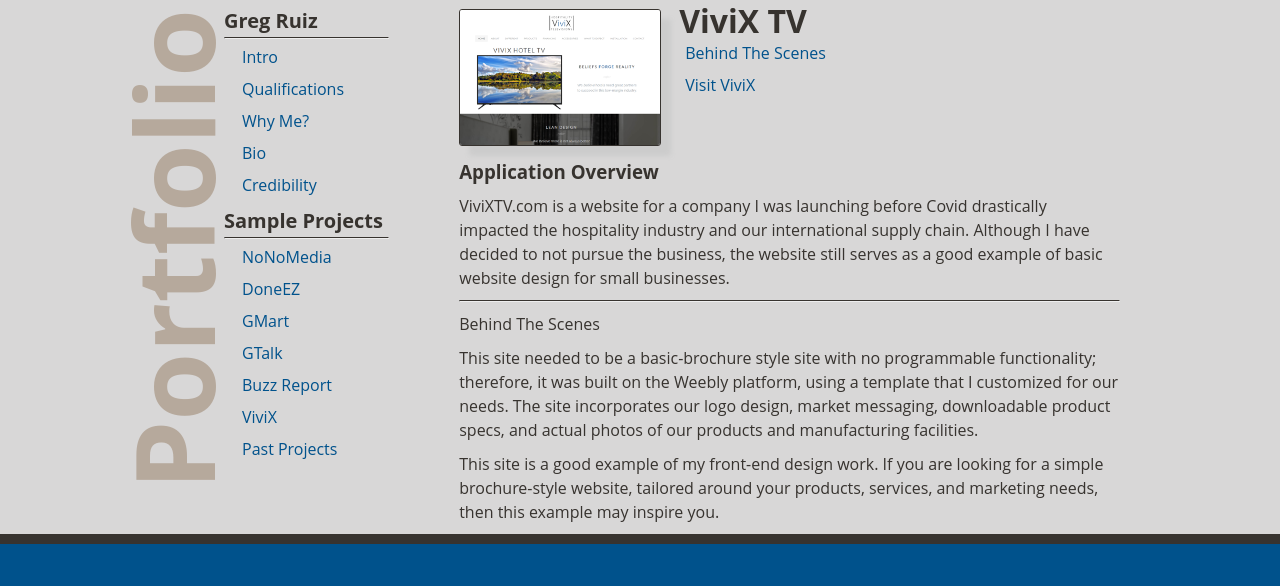
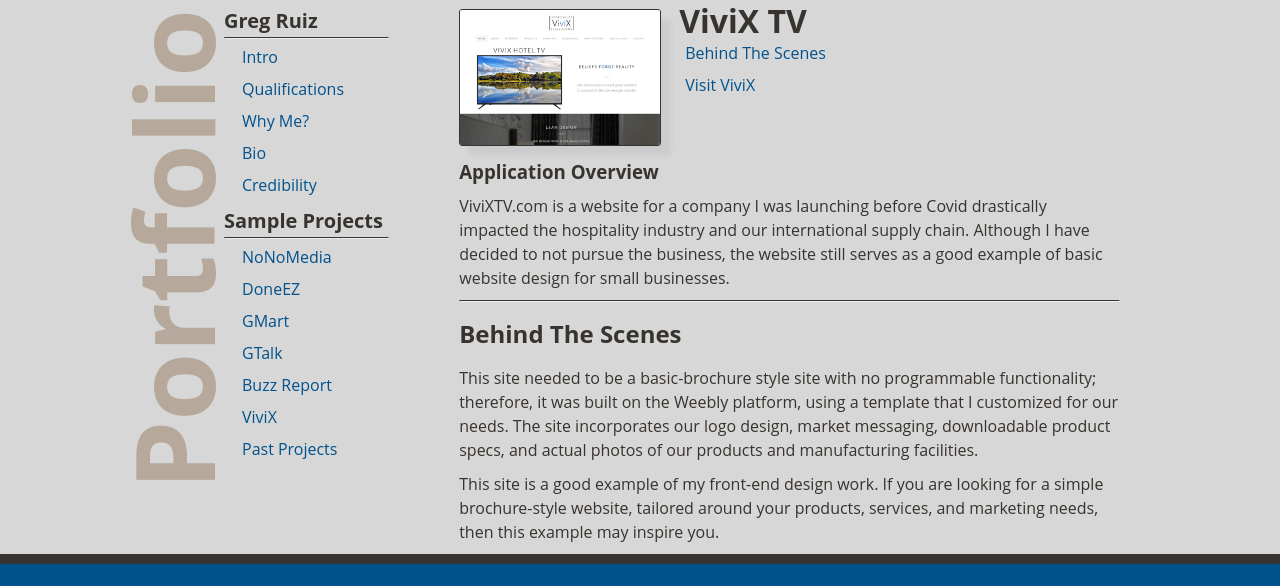
Before and after one commit to GregBoBeg/gregruizportfolio, a Django app: page /project/vivix in a window 1280 px wide. Shown: the part 131-717 px from the top of the page. Run offline with Django 3.2, Linux system fonts and the light colour scheme.

Commit message:
Minor Tweaks

```diff
--- a/gfolio_app/templates/gfolio_app/project-buzzreport.html
+++ b/gfolio_app/templates/gfolio_app/project-buzzreport.html
@@ -38,8 +38,8 @@
     <div id="BTSInfo" class="proj-bts">
         <hr>
         <div>
+            <h2>Behind The Scenes</h2>
 
-            <p class="bts-title">Behind The Scenes</p >
             <p>
                 The tool is written in Python and runs locally on any PC with an internet connection.
                 It uses web scraping methods to aggregate data from multiple financial websites and social media platforms.
--- a/gfolio_app/templates/gfolio_app/project-nonomedia.html
+++ b/gfolio_app/templates/gfolio_app/project-nonomedia.html
@@ -73,7 +73,7 @@
                 <p>
                     The application leverages a customized Django admin implementation for managing content such as news articles, determining winning authors, and managing the overall application presentation.
                     A custom User model provides account logins using email and unique usernames for online identity purposes.
-                    Extensive application security is accomplished by leveraging Django, Django Knox and Django REST security capabilities, along with custom middleware written to enable HTTPOnly cookie storage in the browser.
+                    Extensive application security is accomplished by with Django, Django REST and Django Knox security capabilities, along with a middleware solution I developed to enable HTTPOnly cookie storage in the browser.
                 </p>
                 <p>
                     The frontend, is a single page application (SPA) constructed in JS/React, with a clean, responsive user interface.
--- a/gfolio_app/templates/gfolio_app/project-vivix.html
+++ b/gfolio_app/templates/gfolio_app/project-vivix.html
@@ -40,7 +40,7 @@
     <div id="BTSInfo" class="proj-bts">
         <hr>
         <div>
-            <p class="bts-title">Behind The Scenes</p >
+            <h2>Behind The Scenes</h2>
             <p>
                 This site needed to be a basic-brochure style site with no programmable functionality;
                 therefore, it was built on the Weebly platform, using a template that I customized for our needs.
```
Lines whose indentation alone changed are shown as unchanged.
